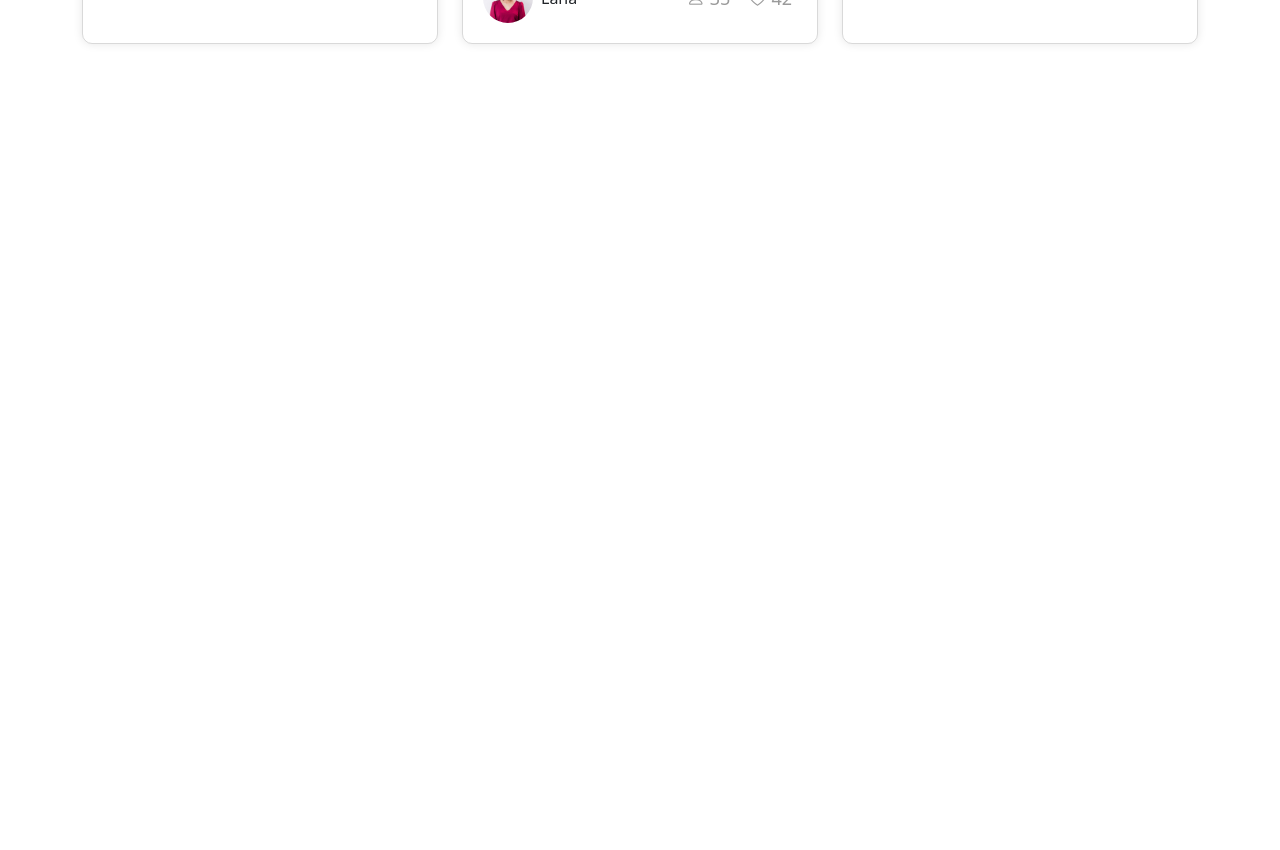
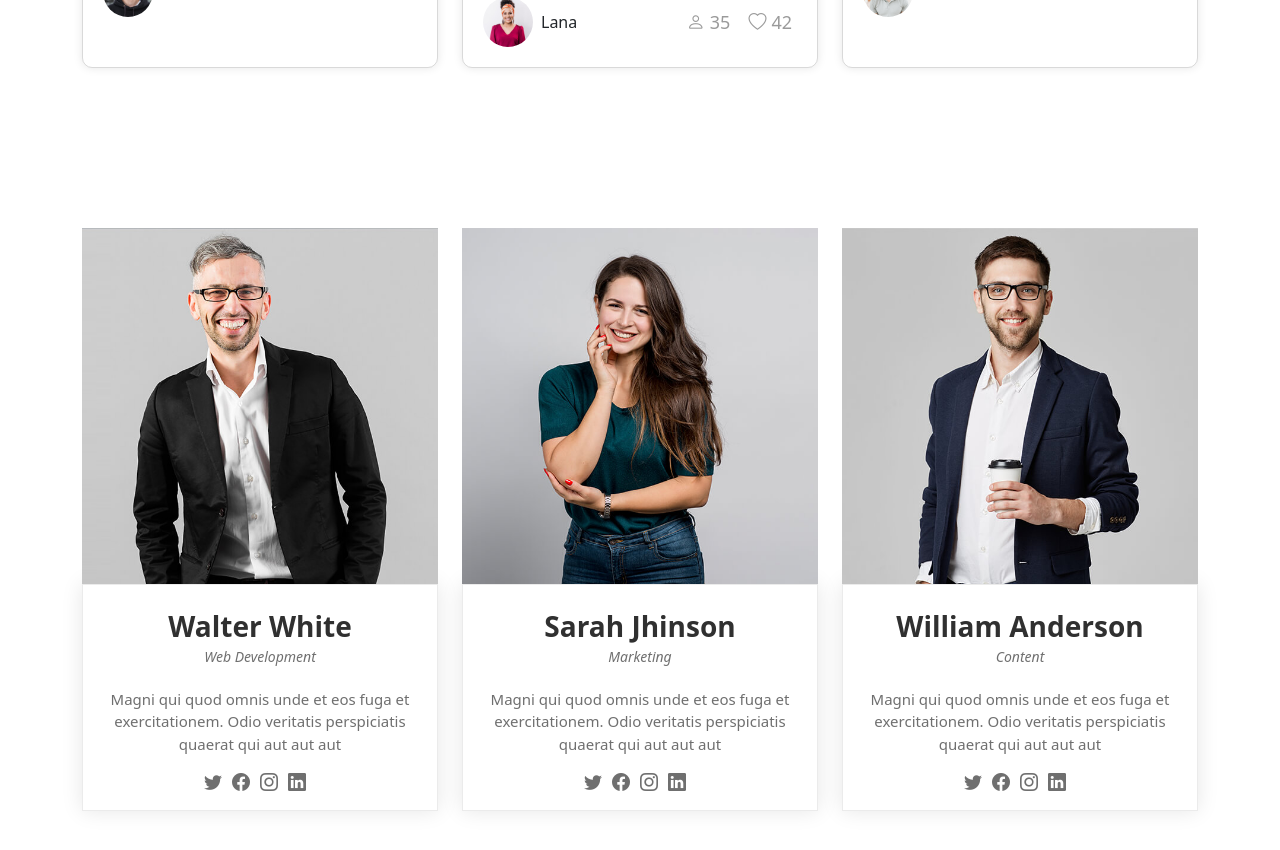
Before and after one commit to faribacss/Nice-School, a React (Vite) app: page / in a window 1280 px wide. Shown: the part 3260-4110 px from the top of the page. Before the commit the page ends 3364 px from the top, so only its background shows below. Built offline with nearby package versions, Linux system fonts and the light colour scheme.

Commit message:
Teachers & ending footer of project added

```diff
--- a/src/App.jsx
+++ b/src/App.jsx
@@ -3,6 +3,7 @@ import Body from "./components/Body/Body";
 import About from "./components/About/About";
 import Features from "./components/features/Features";
 import Courses from "./components/Courses/Courses";
+import Teachers from "./components/Teachers/Teachers";
 function App() {
   return (
     <>
@@ -11,6 +12,7 @@ function App() {
       <About />
       <Features />
       <Courses />
+      <Teachers />
     </>
   );
 }
--- a/src/components/About/About.jsx
+++ b/src/components/About/About.jsx
@@ -68,6 +68,7 @@ function About() {
           </div>
         </div>
       </section>
+      // End About
     );
 }
 
--- a/src/components/Body/Body.jsx
+++ b/src/components/Body/Body.jsx
@@ -69,6 +69,7 @@ function Body() {
           </div>
         </div>
       </section>
+      // End Count
     </>
   );
 }
--- a/src/components/Courses/Courses.jsx
+++ b/src/components/Courses/Courses.jsx
@@ -81,6 +81,7 @@ function Courses() {
         </div>
       </div>
     </section>
+    // End Courses
   );
 }
 
--- a/src/components/Header/Header.jsx
+++ b/src/components/Header/Header.jsx
@@ -66,6 +66,7 @@ function Header() {
         </motion.div>
       </div>
     </section>
+    // End Header
   );
 }
 
--- /dev/null
+++ b/src/components/Teachers/Teachers.css
@@ -0,0 +1,37 @@
+.teachers {
+  padding: 100px 0;
+}
+
+/* memeber content */
+.member-content {
+  padding: 15px;
+  text-align: center;
+  border: 1px solid #99999933;
+  overflow: hidden;
+  box-shadow: 0 0 20px 0 rgba(0, 0, 0, 0.1);
+}
+.teacher-info h4 {
+  font-weight: 700;
+  padding-top: 10px;
+  margin-bottom: 0;
+  font-size: 28px;
+  color: #303030;
+}
+.teacher-info span {
+  font-size: 14px;
+  font-style: italic;
+  font-weight: 500;
+  color: #303030b2;
+}
+.teacher-info p {
+  font-size: 15px;
+  color: #303030b2;
+  margin-top: 20px;
+}
+.social-links a {
+  font-size: 18px;
+  display: inline-block;
+  color: #303030b2;
+  line-height: 0;
+  margin-right: 10px;
+}
--- /dev/null
+++ b/src/components/Teachers/Teachers.jsx
@@ -0,0 +1,77 @@
+import './Teachers.css'
+import TeachersItem from './TeachersItem'
+import AOS from 'aos'
+import 'aos/dist/aos.css'
+import teacher_image from '../../../public/img/trainer-1.png'
+import teacher_image2 from '../../../public/img/trainer-2.png'
+import teacher_image3 from '../../../public/img/trainer-3.png'
+import { useEffect } from 'react'
+function Teachers() {
+  const teachers = [
+    {
+      id: 1,
+      dataAos: "fade-up",
+      dataAosDelay: 100,
+      teacherImg: teacher_image,
+      teacherName: "Walter White",
+      teacherRank: "Web Development",
+      teacherDescription:
+        "Magni qui quod omnis unde et eos fuga et exercitationem. Odio veritatis perspiciatis quaerat qui aut aut aut",
+      teacherSocialLinks: {
+        twitter: "#",
+        facebook: "#",
+        instagram: "#",
+        linkedin: "#",
+      },
+    },
+    {
+      id: 2,
+      dataAos: "fade-up",
+      dataAosDelay: 200,
+      teacherImg: teacher_image2,
+      teacherName: "Sarah Jhinson",
+      teacherRank: "Marketing",
+      teacherDescription:
+        "Magni qui quod omnis unde et eos fuga et exercitationem. Odio veritatis perspiciatis quaerat qui aut aut aut",
+      teacherSocialLinks: {
+        twitter: "#",
+        facebook: "#",
+        instagram: "#",
+        linkedin: "#",
+      },
+    },
+    {
+      id: 3,
+      dataAos: "fade-up",
+      dataAosDelay: 300,
+      teacherImg: teacher_image3,
+      teacherName: "William Anderson",
+      teacherRank: "Content",
+      teacherDescription:
+        "Magni qui quod omnis unde et eos fuga et exercitationem. Odio veritatis perspiciatis quaerat qui aut aut aut",
+      teacherSocialLinks: {
+        twitter: "#",
+        facebook: "#",
+        instagram: "#",
+        linkedin: "#",
+      },
+    },
+  ];
+  useEffect(() => {
+    AOS.init()
+  }, [])
+  return (
+    <section className="teachers">
+      <div className="container">
+        <div className="row gy-4">
+          {teachers.map((teacher) => (
+            <TeachersItem key={teacher.id} {...teacher} />
+          ))}
+        </div>
+      </div>
+    </section>
+    // End of team section
+  );
+}
+
+export default Teachers;
--- /dev/null
+++ b/src/components/Teachers/TeachersItem.jsx
@@ -0,0 +1,47 @@
+function TeachersItem({
+  teacherImg,
+  teacherName,
+  teacherRank,
+  teacherDescription,
+  teacherSocialLinks,
+  dataAos,
+  dataAosDelay
+}) {
+  return (
+    <div
+      className="col-lg-4 col-md-6 d-flex align-items-stretch teacher-item"
+      data-aos={dataAos}
+      data-aos-delay={dataAosDelay}
+    >
+      <div className="member">
+        <div className="member-img">
+          <img src={teacherImg} className="img-fluid" alt="teacher-img" />
+        </div>
+
+        <div className="member-content">
+          <div className="teacher-info">
+            <h4>{teacherName}</h4>
+            <span>{teacherRank}</span>
+            <p>{teacherDescription}</p>
+          </div>
+          <div className="social-links">
+            <a href={teacherSocialLinks.twitter} className="twitter">
+              <i class="bi bi-twitter"></i>
+            </a>
+            <a href={teacherSocialLinks.facebook} className="facebook">
+              <i class="bi bi-facebook"></i>
+            </a>
+            <a href={teacherSocialLinks.instagram} className="instagram">
+              <i class="bi bi-instagram"></i>
+            </a>
+            <a href={teacherSocialLinks.linkedin} className="linkedin">
+              <i class="bi bi-linkedin"></i>
+            </a>
+          </div>
+        </div>
+      </div>
+    </div>
+  );
+}
+
+export default TeachersItem
--- a/src/components/features/Features.jsx
+++ b/src/components/features/Features.jsx
@@ -95,6 +95,7 @@ function Features() {
           </div>
         </div>
       </section>
+      // End Features
     );
 
 }
```
